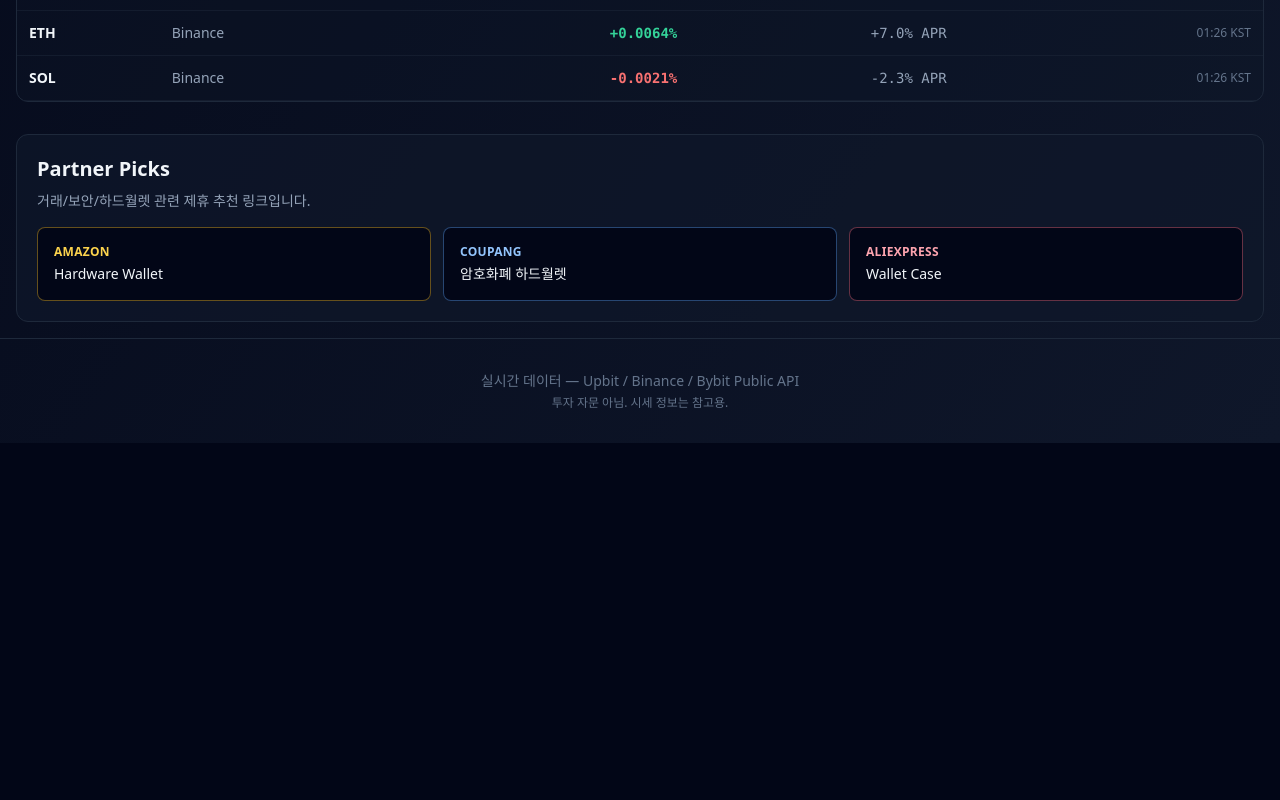
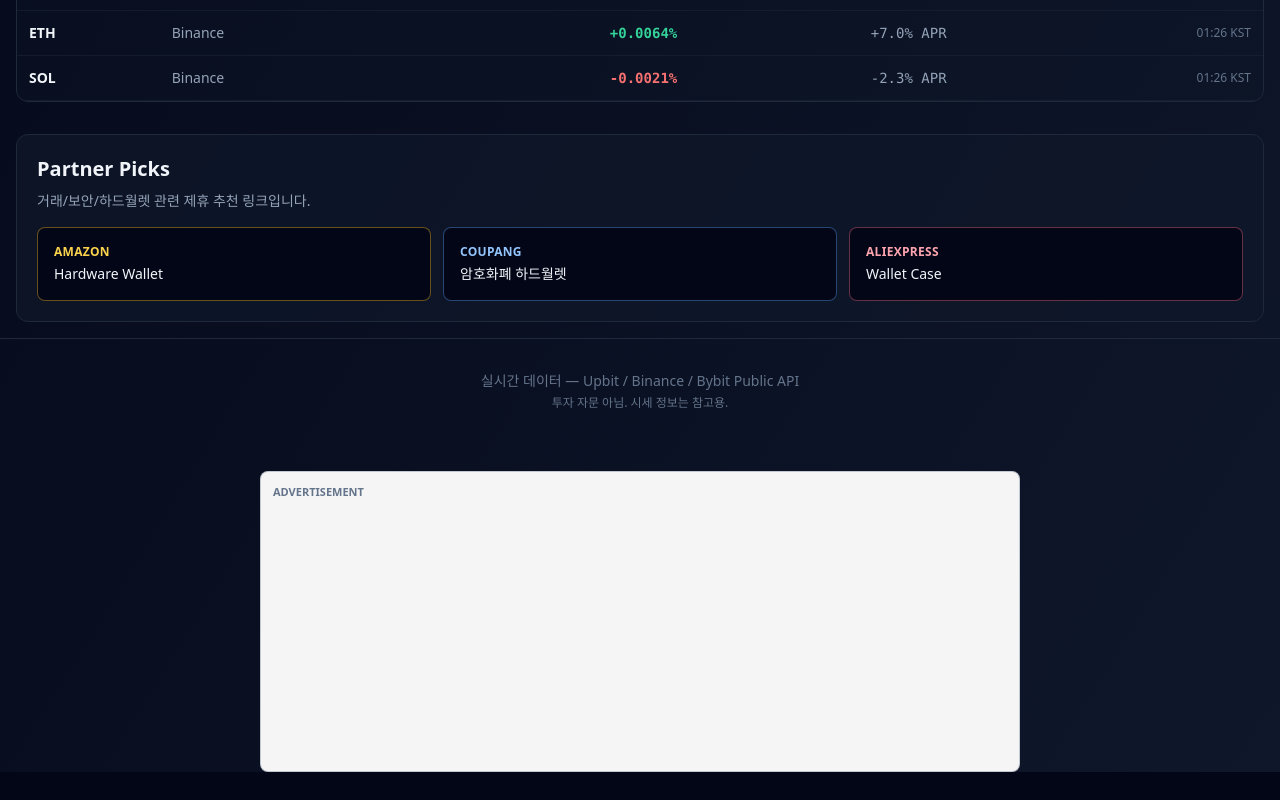
Before and after one commit to Kimchanghee/kimchipremium-online, a Next.js app: page /en in a window 1280 px wide. Shown: the part 1330-2130 px from the top of the page. Before the commit the page ends 1773 px from the top, so only its background shows below. Built offline with nearby package versions, Linux system fonts and the light colour scheme; no server answers.

Commit message:
Roll out safe inline Adsterra monetization

```diff
--- a/src/app/[locale]/page.tsx
+++ b/src/app/[locale]/page.tsx
@@ -4,6 +4,7 @@ import KimchiTable from '@/components/KimchiTable';
 import FundingTable from '@/components/FundingTable';
 import PremiumChart from '@/components/PremiumChart';
 import type { FundingRate, KimchiPremium } from '@/lib/exchanges';
+import SafeInlineAdsterra from '@/components/SafeInlineAdsterra';
 
 interface Props {
   params: Promise<{ locale: string }>;
@@ -139,6 +140,7 @@ export default async function Home({ params }: Props) {
         <p>실시간 데이터 — Upbit / Binance / Bybit Public API</p>
         <p className="mt-1 text-xs">투자 자문 아님. 시세 정보는 참고용.</p>
       </footer>
+          <SafeInlineAdsterra placement="homepage-inline" />
     </main>
   );
 }
--- /dev/null
+++ b/src/components/SafeInlineAdsterra.tsx
@@ -0,0 +1,48 @@
+type Props = {
+  placement?: string;
+  className?: string;
+};
+
+function pickAdsterraKey() {
+  return (
+    process.env.NEXT_PUBLIC_ADSTERRA_BANNER_300_KEY ||
+    process.env.NEXT_PUBLIC_ADSTERRA_BANNER_KEY ||
+    process.env.NEXT_PUBLIC_ADSTERRA_POPUNDER_KEY ||
+    process.env.NEXT_PUBLIC_ADSTERRA_SMARTLINK_KEY ||
+    ''
+  );
+}
+
+function buildSrcDoc(key: string, width: number, height: number) {
+  return `<!doctype html><html><head><meta charset="utf-8" /><meta name="viewport" content="width=device-width, initial-scale=1" /><style>html,body{margin:0;padding:0;overflow:hidden;background:transparent}body{display:grid;place-items:center;min-height:${height}px}#ad{width:${width}px;min-height:${height}px}</style></head><body><div id="ad"></div><script type="text/javascript">atOptions={'key':'${key}','format':'iframe','height':${height},'width':${width},'params':{}};<\/script><script type="text/javascript" src="https://www.highperformanceformat.com/${key}/invoke.js"><\/script></body></html>`;
+}
+
+export default function SafeInlineAdsterra({ placement = 'inline', className = '' }: Props) {
+  const key = pickAdsterraKey();
+  if (!key) return null;
+  const width = 300;
+  const height = 250;
+
+  return (
+    <aside
+      className={className || 'safe-inline-adsterra'}
+      aria-label="Advertisement"
+      data-placement={placement}
+      style={{ maxWidth: 760, margin: '28px auto', padding: 12, border: '1px solid rgba(100,116,139,0.35)', borderRadius: 8, background: 'rgba(255,255,255,0.96)' }}
+    >
+      <p style={{ margin: '0 0 8px', fontSize: 11, fontWeight: 700, textTransform: 'uppercase', color: '#64748b' }}>Advertisement</p>
+      <div style={{ display: 'grid', placeItems: 'center', minHeight: 250, overflow: 'hidden' }}>
+        <iframe
+          title={`safe-inline-adsterra-${placement}`}
+          width={width}
+          height={height}
+          loading="eager"
+          scrolling="no"
+          srcDoc={buildSrcDoc(key, width, height)}
+          style={{ border: 0, display: 'block', maxWidth: '100%' }}
+          referrerPolicy="no-referrer-when-downgrade"
+        />
+      </div>
+    </aside>
+  );
+}
```
Also changed, not shown: reports/2026-05-18-safe-inline-adsterra-rollout.md (added, +6 -0 lines).
